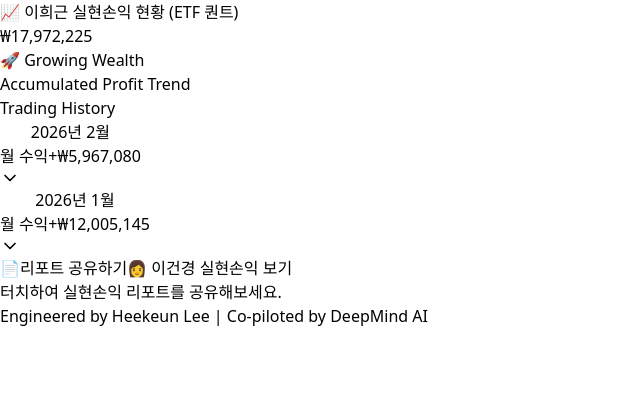
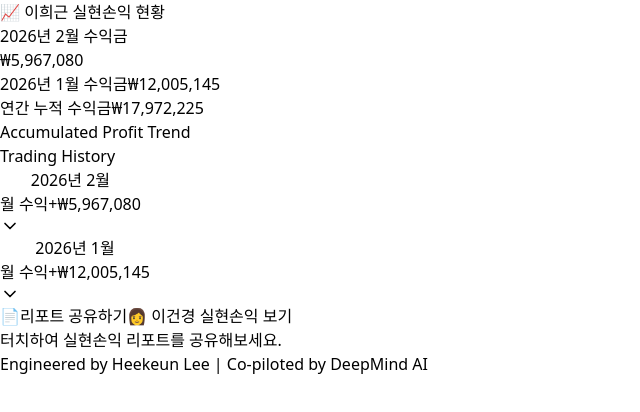
Before and after one commit to heekeunlee/etf-profit-note, a React (Vite) app: page / in a window 1280 px wide. Shown: the top 412 px of the page, without its empty margins (0-640 px from the left). Built offline with nearby package versions, Linux system fonts and the light colour scheme.

Commit message:
Update Dashboard to show current month profit and update chart logic

```diff
--- a/src/components/Dashboard.jsx
+++ b/src/components/Dashboard.jsx
@@ -101,29 +101,63 @@ const Dashboard = () => {
     if (loading) return <div className="flex h-screen items-center justify-center text-gray-400 bg-gray-50">Loading Profit Note...</div>
     if (!data) return <div className="flex h-screen items-center justify-center text-rose-500 bg-gray-50">Error loading data.</div>
 
-    // Prepare chart data: Calculate Cumulative Profit
-    // 1. Sort records chronologically (oldest first)
-    // IMPORTANT: The original code used reverse(), assuming input was oldest->newest.
-    // Let's stick to explicit sort for safety in chart, but reverse for list display.
-
-    // Sort for List (Newest First)
+    // Prepare chart data & grouped data
     const sortedRecords = [...data.records].sort((a, b) => new Date(b.date) - new Date(a.date));
 
-    // Sort for Chart (Oldest First)
-    const chartSortedRecords = [...data.records].sort((a, b) => new Date(a.date) - new Date(b.date));
+    // Group records by month (to find current and previous month)
+    const monthGroups = sortedRecords.reduce((acc, record) => {
+        const dateObj = new Date(record.date);
+        const monthKey = `${dateObj.getFullYear()}-${String(dateObj.getMonth() + 1).padStart(2, '0')}`;
+        if (!acc[monthKey]) {
+            acc[monthKey] = {
+                key: monthKey,
+                label: `${dateObj.getFullYear()}년 ${dateObj.getMonth() + 1}월`,
+                shortLabel: `${dateObj.getMonth() + 1}월`,
+                totalProfit: 0,
+                records: []
+            };
+        }
+        acc[monthKey].records.push(record);
+        acc[monthKey].totalProfit += record.daily_profit;
+        return acc;
+    }, {});
 
-    let runningTotal = 0;
-    const chartData = chartSortedRecords.map(record => {
-        runningTotal += record.daily_profit;
-        return {
-            date: record.date.slice(5), // "MM-DD"
-            profit: runningTotal
-        };
-    });
+    const monthKeys = Object.keys(monthGroups);
+    const currentMonthKey = monthKeys[0];
+    const previousMonthKey = monthKeys[1];
 
-    // Add Start Point (0) for better visualization
-    if (chartData.length > 0) {
-        chartData.unshift({ date: 'Start', profit: 0 });
+    const currentMonthGroup = monthGroups[currentMonthKey];
+    const currentMonthProfit = currentMonthGroup ? currentMonthGroup.totalProfit : 0;
+
+    const previousMonthGroup = monthGroups[previousMonthKey];
+    const previousMonthProfit = previousMonthGroup ? previousMonthGroup.totalProfit : 0;
+
+    // Build Chart Data (Current month details + single point for past)
+    let pastTotalProfit = 0;
+    for (let i = 1; i < monthKeys.length; i++) {
+        pastTotalProfit += monthGroups[monthKeys[i]].totalProfit;
+    }
+
+    const chartData = [];
+    if (monthKeys.length > 1) {
+        chartData.push({
+            date: previousMonthGroup ? `${previousMonthGroup.shortLabel} 누적` : '이전 누적',
+            profit: pastTotalProfit,
+        });
+    } else {
+        chartData.push({ date: 'Start', profit: 0 });
+    }
+
+    if (currentMonthGroup) {
+        const currentMonthRecords = [...currentMonthGroup.records].sort((a, b) => new Date(a.date) - new Date(b.date));
+        let runningTotal = pastTotalProfit;
+        currentMonthRecords.forEach(record => {
+            runningTotal += record.daily_profit;
+            chartData.push({
+                date: record.date.slice(5), // "MM-DD"
+                profit: runningTotal
+            });
+        });
     }
 
     const toggleExpand = (date) => {
@@ -146,19 +180,34 @@ const Dashboard = () => {
         <div className="min-h-screen bg-[#2e3547] flex items-start justify-center p-4 font-sans py-10">
             <div className="w-full max-w-md bg-white rounded-3xl overflow-hidden shadow-2xl relative">
 
-                {/* 1. Header & Big Total Profit (Apple/Toss Style) */}
+                {/* 1. Header & Big Total Profit */}
                 <div className={`relative pt-6 pb-6 px-6 text-center sticky top-0 z-20 transition-all overflow-hidden duration-700 ${activeUser === 'heekeun' ? 'bg-white/90 backdrop-blur-md' : 'bg-white/90 backdrop-blur-md'} `}>
 
-                    <h1 className="relative z-10 text-base font-bold text-gray-600 mb-2 uppercase tracking-wide mt-2">
-                        {activeUser === 'heekeun' ? '📈 이희근 실현손익 현황 (ETF 퀀트)' : '📈 이건경 실현손익 현황 (주식투자)'}
+                    <h1 className="relative z-10 text-base font-bold text-gray-600 mb-4 uppercase tracking-wide mt-2">
+                        {activeUser === 'heekeun' ? '📈 이희근 실현손익 현황' : '📈 이건경 실현손익 현황'}
                     </h1>
+
+                    {currentMonthGroup && (
+                        <div className="relative z-10 text-sm font-bold text-rose-500 mb-1">
+                            {currentMonthGroup.label} 수익금
+                        </div>
+                    )}
                     <div className="relative z-10 text-4xl font-extrabold text-gray-900 tracking-tight flex items-center justify-center gap-1">
                         <span className="text-2xl text-gray-400 font-bold self-start mt-1">₩</span>
-                        <CountUp end={data.total_profit} />
+                        <CountUp end={currentMonthProfit} />
                     </div>
 
-                    <div className="relative z-10 mt-2 inline-flex items-center px-3 py-1 rounded-full bg-rose-50 text-rose-600 text-xs font-bold">
-                        <span className="mr-1">🚀</span> Growing Wealth
+                    <div className="relative z-10 mt-4 flex flex-col items-center gap-1 opacity-90">
+                        {previousMonthGroup && (
+                            <div className="text-sm text-gray-600 font-medium bg-gray-50 px-4 py-2 rounded-xl w-full max-w-[260px] flex justify-between items-center shadow-sm">
+                                <span>{previousMonthGroup.label} 수익금</span>
+                                <span className="font-bold text-gray-800">₩{previousMonthProfit.toLocaleString()}</span>
+                            </div>
+                        )}
+                        <div className="text-sm text-blue-600 font-medium bg-blue-50/80 px-4 py-2 rounded-xl w-full max-w-[260px] flex justify-between items-center border border-blue-100 mt-1 shadow-sm">
+                            <span>연간 누적 수익금</span>
+                            <span className="font-bold text-blue-700">₩{data.total_profit.toLocaleString()}</span>
+                        </div>
                     </div>
                 </div>
 
@@ -223,22 +272,8 @@ const Dashboard = () => {
 
                 <div className="space-y-6 px-4 pb-12">
                     {(() => {
-                        // Group records by month
-                        const groups = sortedRecords.reduce((acc, record) => {
-                            const dateObj = new Date(record.date);
-                            const monthKey = `${dateObj.getFullYear()}-${String(dateObj.getMonth() + 1).padStart(2, '0')}`;
-                            if (!acc[monthKey]) {
-                                acc[monthKey] = {
-                                    key: monthKey,
-                                    label: `${dateObj.getFullYear()}년 ${dateObj.getMonth() + 1}월`,
-                                    totalProfit: 0,
-                                    records: []
-                                };
-                            }
-                            acc[monthKey].records.push(record);
-                            acc[monthKey].totalProfit += record.daily_profit;
-                            return acc;
-                        }, {});
+                        // Group records by month using the pre-calculated monthGroups
+                        const groups = monthGroups;
 
                         // Define pastel color palette (cycling) - Prioritizing soothing tones
                         const pastelColors = [
```
